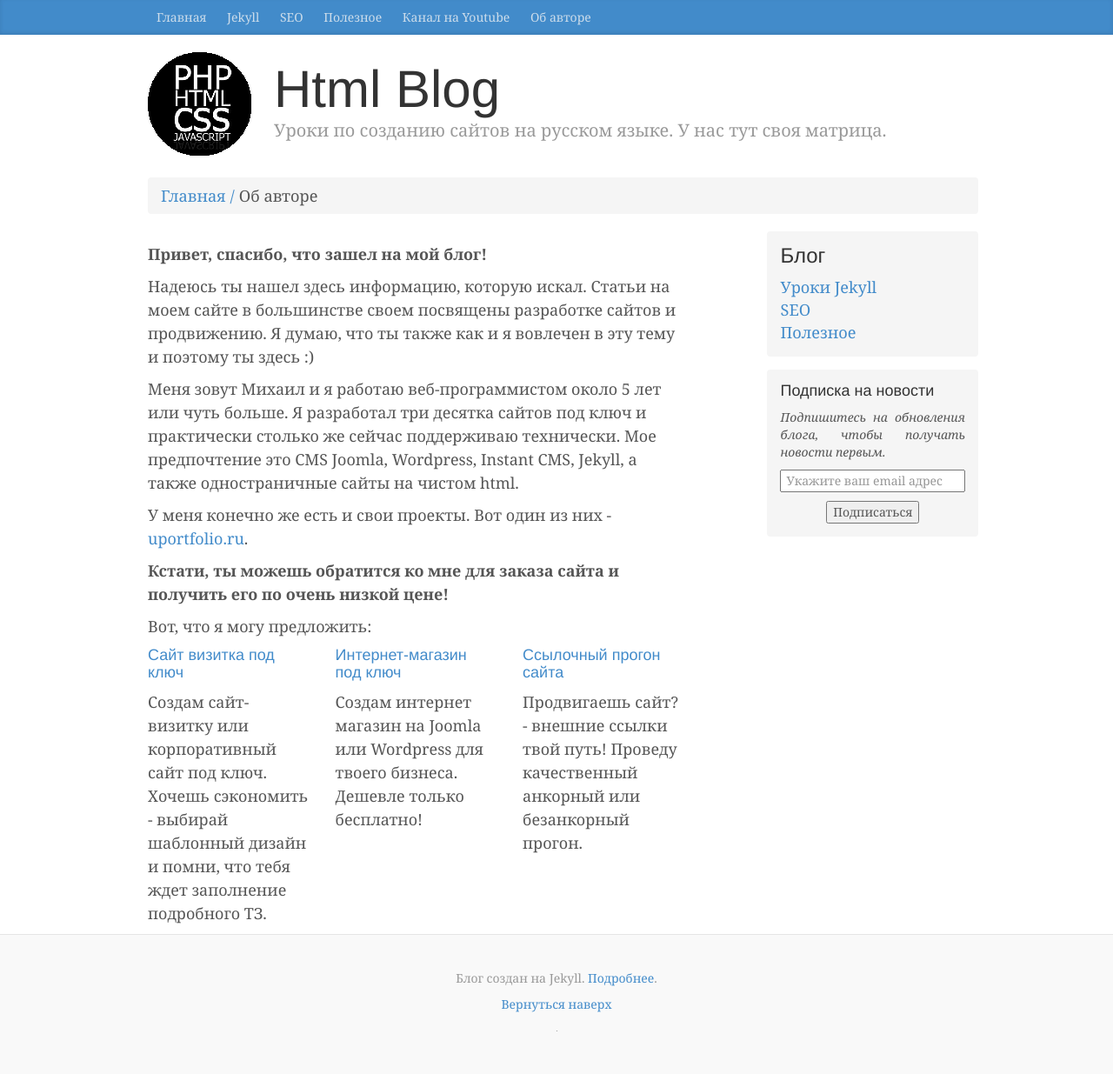
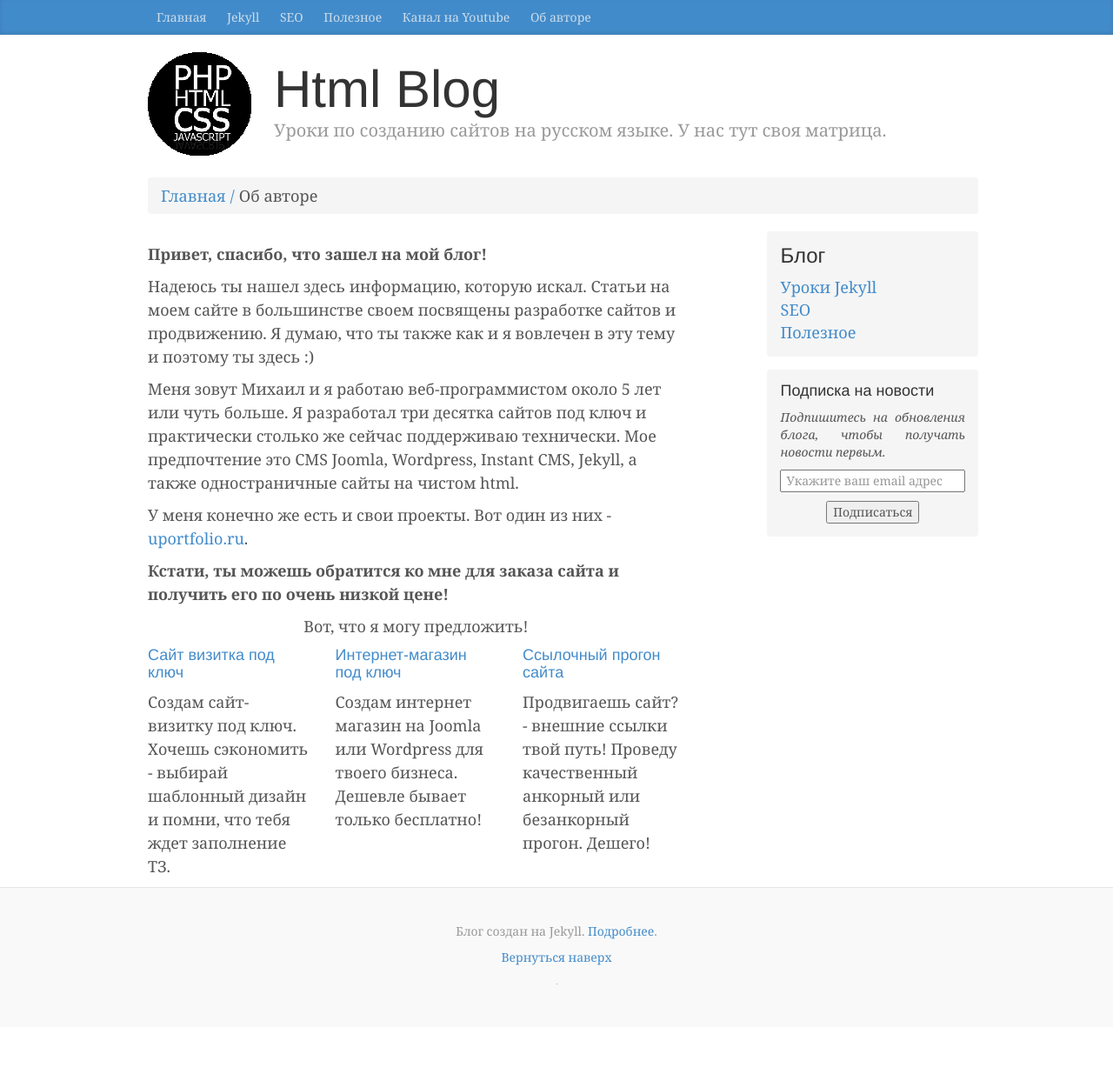
Before and after one commit to htmlblog/htmlblog.github.io, a Jekyll site: the page built from about.html, in a window 1280 px wide. Shown: the whole page at 87% size. Built offline with Jekyll 4.4.1, drawn with Linux system fonts in a browser that asks for light colours; comment, search, counter and statistics services are not loaded; after the commit the page ends 1181 px from its top, so only the background shows below that.

Commit message:
Update about.html

```diff
--- a/about.html
+++ b/about.html
@@ -11,20 +11,20 @@ layout: default
     <p>Меня зовут Михаил и я работаю веб-программистом около 5 лет или чуть больше. Я разработал три десятка сайтов под ключ и практически столько же сейчас поддерживаю технически. Мое предпочтение это CMS Joomla, Wordpress, Instant CMS, Jekyll, а также одностраничные сайты на чистом html.</p>
     <p>У меня конечно же есть и свои проекты. Вот один из них - <a href="http://uportfolio.ru/" target="_blank">uportfolio.ru</a>.</p>
     <p><strong>Кстати, ты можешь обратится ко мне для заказа сайта и получить его по очень низкой цене!</strong></p>
-    <p>Вот, что я могу предложить:</p>
+    <p style="text-align: center">Вот, что я могу предложить!</p>
   </div>
 </div>
 <div class="row">
   <div class="col-md-4">
     <h4 class="bluecolor">Сайт визитка под ключ</h4>
-    <p>Создам сайт-визитку или корпоративный сайт под ключ. Хочешь сэкономить - выбирай шаблонный дизайн и помни, что тебя ждет заполнение подробного ТЗ.</p>
+    <p>Создам сайт-визитку под ключ. Хочешь сэкономить - выбирай шаблонный дизайн и помни, что тебя ждет заполнение ТЗ.</p>
   </div>
   <div class="col-md-4">
     <h4 class="bluecolor">Интернет-магазин под ключ</h4>
-    <p>Создам интернет магазин на Joomla или Wordpress для твоего бизнеса. Дешевле только бесплатно!</p>
+    <p>Создам интернет магазин на Joomla или Wordpress для твоего бизнеса. Дешевле бывает только бесплатно!</p>
   </div>
   <div class="col-md-4">
     <h4 class="bluecolor">Ссылочный прогон сайта</h4>
-    <p>Продвигаешь сайт? - внешние ссылки твой путь! Проведу качественный анкорный или безанкорный прогон.</p>
+    <p>Продвигаешь сайт? - внешние ссылки твой путь! Проведу качественный анкорный или безанкорный прогон. Дешего!</p>
   </div>
 </div>
```
